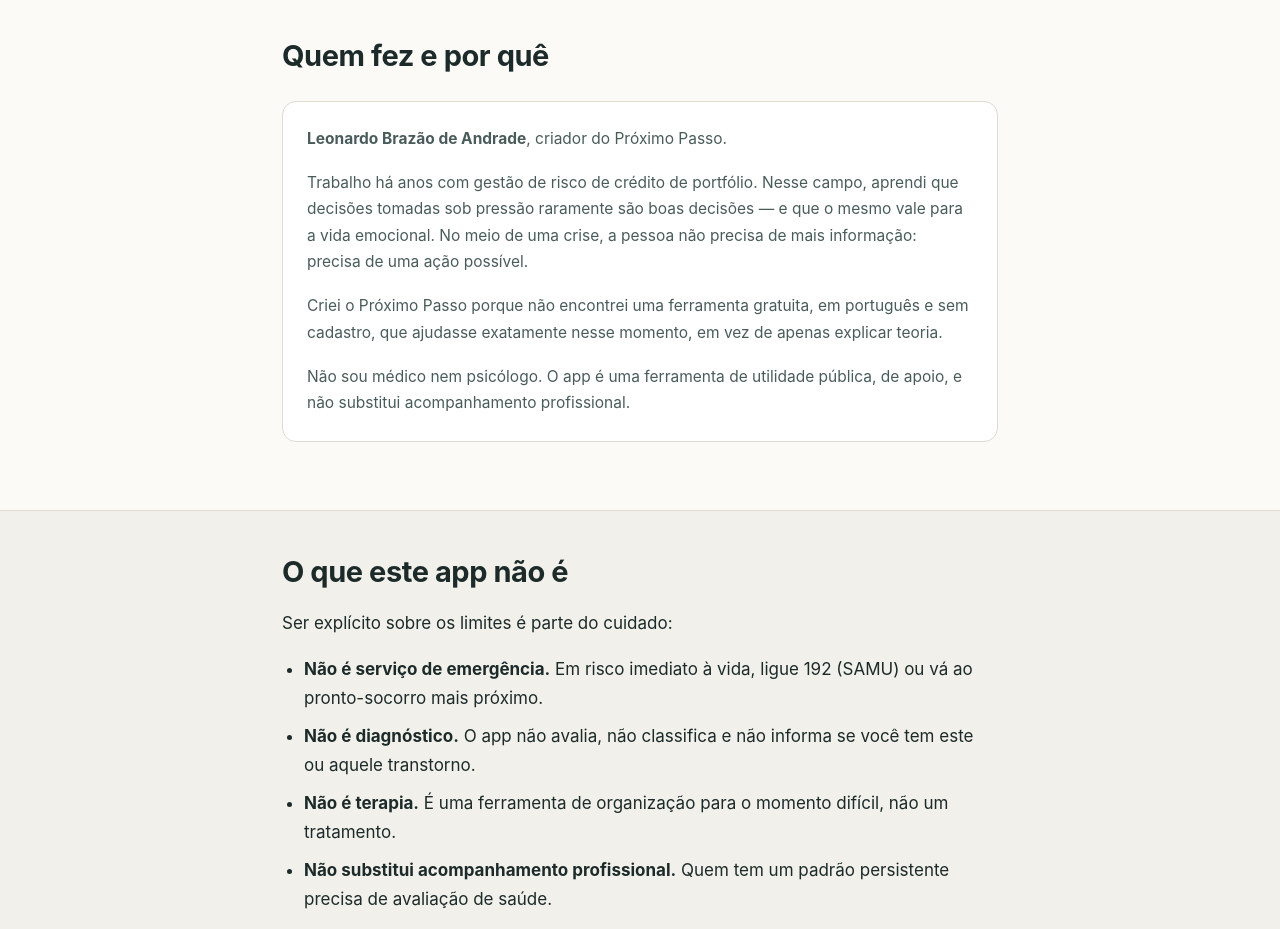
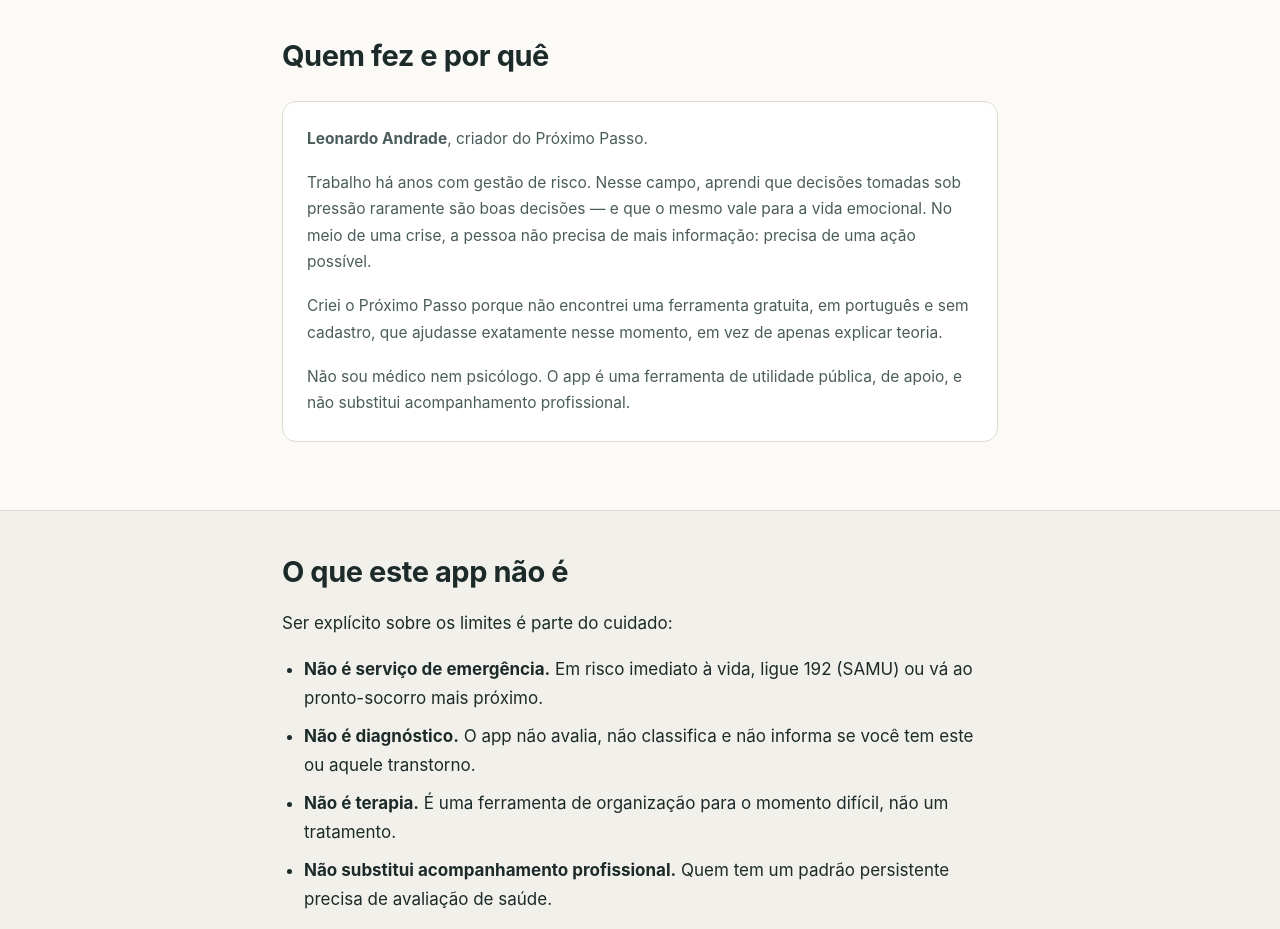
Before and after one commit to leoandradefr/proximo-passo, a plain HTML site: page app.html in a window 1280 px wide. Shown: the part 2880-3809 px from the top of the page. Drawn offline with Linux system fonts and the light colour scheme.

Commit message:
Update app.html

```diff
--- a/app.html
+++ b/app.html
@@ -176,8 +176,8 @@
       <h2>Quem fez e por quê</h2>
       <div class="author">
         <div class="author-text">
-          <p><strong>Leonardo Brazão de Andrade</strong>, criador do Próximo Passo.</p>
-          <p>Trabalho há anos com gestão de risco de crédito de portfólio. Nesse campo, aprendi que decisões tomadas sob pressão raramente são boas decisões — e que o mesmo vale para a vida emocional. No meio de uma crise, a pessoa não precisa de mais informação: precisa de uma ação possível.</p>
+          <p><strong>Leonardo Andrade</strong>, criador do Próximo Passo.</p>
+          <p>Trabalho há anos com gestão de risco. Nesse campo, aprendi que decisões tomadas sob pressão raramente são boas decisões — e que o mesmo vale para a vida emocional. No meio de uma crise, a pessoa não precisa de mais informação: precisa de uma ação possível.</p>
           <p>Criei o Próximo Passo porque não encontrei uma ferramenta gratuita, em português e sem cadastro, que ajudasse exatamente nesse momento, em vez de apenas explicar teoria.</p>
           <p>Não sou médico nem psicólogo. O app é uma ferramenta de utilidade pública, de apoio, e não substitui acompanhamento profissional.</p>
         </div>
```
